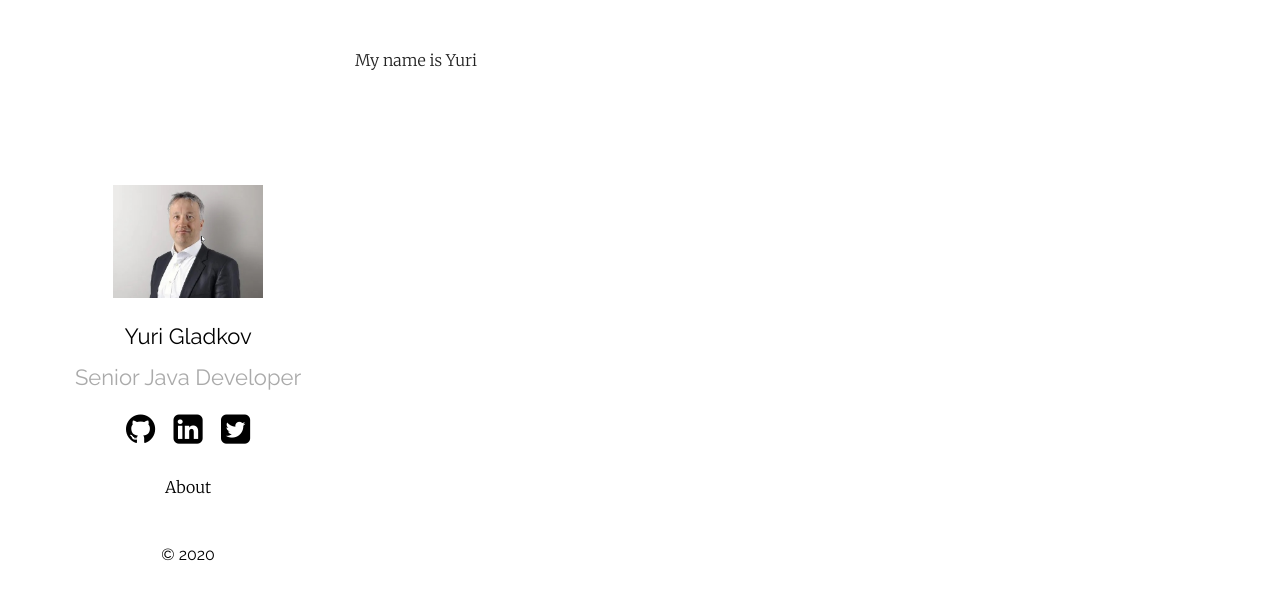
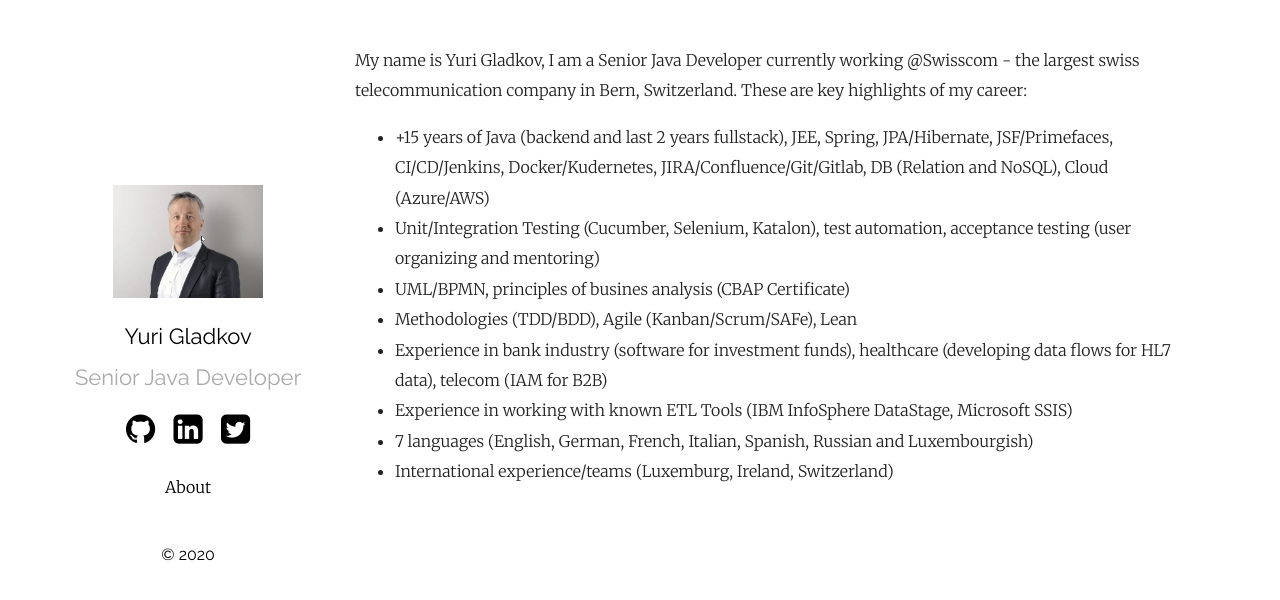
Before and after one commit to entrasynctech/entrasynctech.github.io, a Jekyll site: the page built from about.md, in a window 1280 px wide. Shown: the top 600 px of the page. Built offline with Jekyll 4.4.1, drawn with Linux system fonts in a browser that asks for light colours.

Commit message:
Update about.md

```diff
--- a/about.md
+++ b/about.md
@@ -1,4 +1,12 @@
 ---
 layout: page
 ---
-My name is Yuri
+My name is Yuri Gladkov, I am a Senior Java Developer currently working @Swisscom - the largest swiss telecommunication company in Bern, Switzerland. These are key highlights of my career:
+- +15 years of Java (backend and last 2 years fullstack), JEE, Spring, JPA/Hibernate, JSF/Primefaces, CI/CD/Jenkins, Docker/Kudernetes, JIRA/Confluence/Git/Gitlab, DB (Relation and NoSQL), Cloud (Azure/AWS)
+- Unit/Integration Testing (Cucumber, Selenium, Katalon), test automation, acceptance testing (user organizing and mentoring)
+- UML/BPMN, principles of busines analysis (CBAP Certificate)
+- Methodologies (TDD/BDD), Agile (Kanban/Scrum/SAFe), Lean
+- Experience in bank industry (software for investment funds), healthcare (developing data flows for HL7 data), telecom (IAM for B2B)
+- Experience in working with known ETL Tools (IBM InfoSphere DataStage, Microsoft SSIS)
+- 7 languages (English, German, French, Italian, Spanish, Russian and Luxembourgish)
+- International experience/teams (Luxemburg, Ireland, Switzerland)
```
